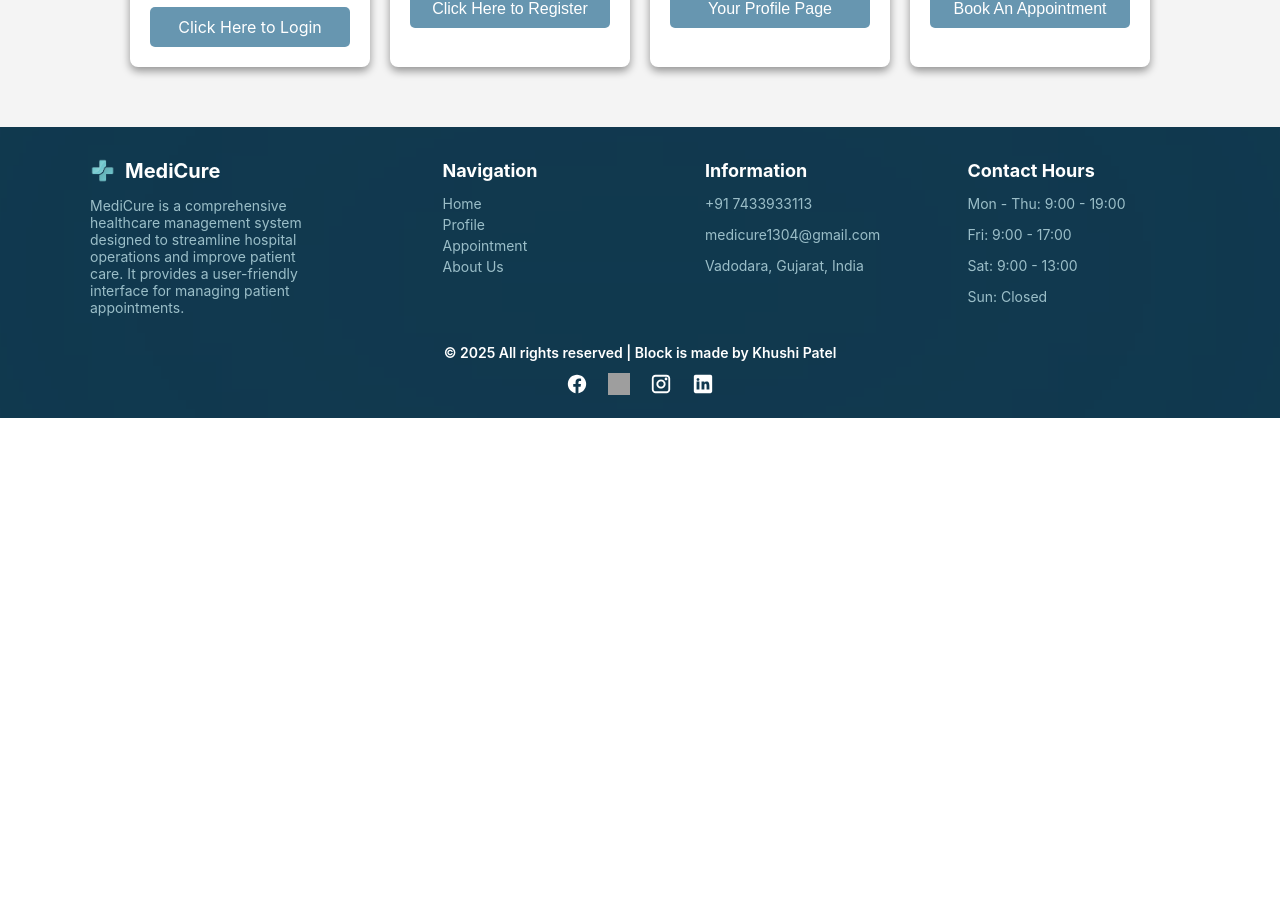
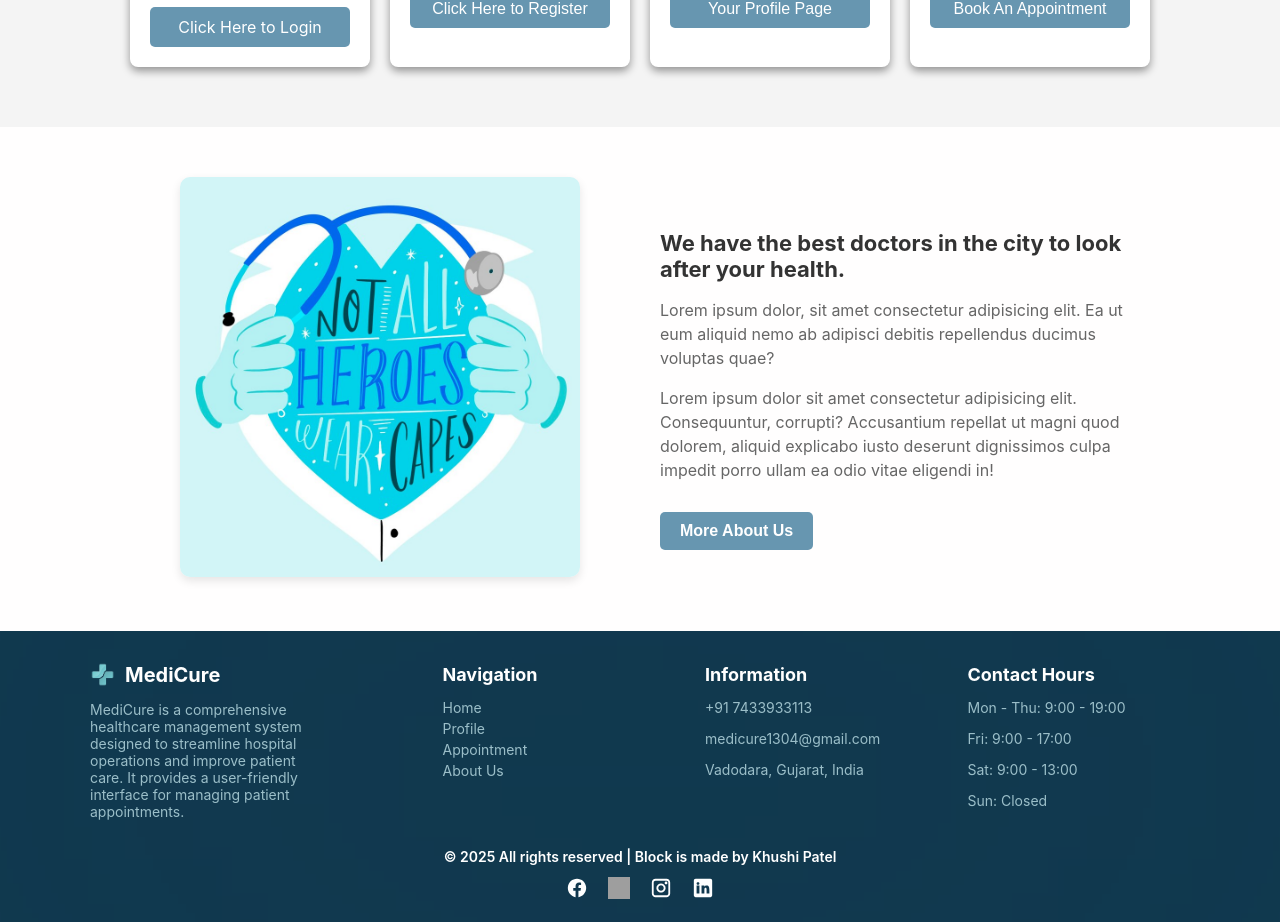
Before and after one commit to Khushi130404/MediRest, a React (Create React App) app: page / in a window 1280 px wide. Shown: the part 1094-2016 px from the top of the page. Before the commit the page ends 1512 px from the top, so only its background shows below. Built offline with nearby package versions, Linux system fonts and the light colour scheme; grey boxes are pictures that could not be loaded.

Commit message:
Heroes-Without-Cape

```diff
--- /dev/null
+++ b/src/components/HerosWithoutCape.js
@@ -0,0 +1,46 @@
+import React from "react";
+import styles from "./HerosWithoutCape.module.css";
+
+const HerosWithoutCape = () => {
+  return (
+    <div className={styles.about}>
+      <div className={styles.content2}>
+        {/* Image Section */}
+        <div className={styles.img}>
+          <div className={styles.image}>
+            <img
+              src="/image/heroes.jpg"
+              alt="All Heroes Wear Capes"
+              className={styles.allHeroesWear}
+            />
+          </div>
+        </div>
+
+        {/* Text Section */}
+        <div className={styles.text}>
+          <div className={styles.title}>
+            <p className={styles.p}>
+              We have the best doctors in the city to look after your health.
+            </p>
+            <p className={styles.textWrapper5}>
+              Lorem ipsum dolor, sit amet consectetur adipisicing elit. Ea ut
+              eum aliquid nemo ab adipisci debitis repellendus ducimus voluptas
+              quae?
+            </p>
+            <p className={styles.textWrapper6}>
+              Lorem ipsum dolor sit amet consectetur adipisicing elit.
+              Consequuntur, corrupti? Accusantium repellat ut magni quod
+              dolorem, aliquid explicabo iusto deserunt dignissimos culpa
+              impedit porro ullam ea odio vitae eligendi in!
+            </p>
+            <button className={styles.button}>
+              <div className={styles.getStartedNow}>More About Us</div>
+            </button>
+          </div>
+        </div>
+      </div>
+    </div>
+  );
+};
+
+export default HerosWithoutCape;
--- /dev/null
+++ b/src/components/HerosWithoutCape.module.css
@@ -0,0 +1,80 @@
+.about {
+  display: flex;
+  justify-content: center;
+  align-items: center;
+  padding: 50px 20px;
+  background-color: #fffefe;
+}
+
+.content2 {
+  display: flex;
+  flex-direction: row;
+  align-items: center;
+  justify-content: space-between;
+  max-width: 1000px;
+  width: 100%;
+  gap: 40px;
+}
+
+.img {
+  flex: 1;
+  display: flex;
+  justify-content: center;
+  align-items: center;
+}
+
+.image {
+  width: 100%;
+  max-width: 400px;
+}
+
+.allHeroesWear {
+  width: 100%;
+  height: auto;
+  border-radius: 10px;
+  box-shadow: 0 4px 10px rgba(0, 0, 0, 0.1);
+}
+
+.text {
+  flex: 1;
+  text-align: left;
+}
+
+.title {
+  max-width: 500px;
+}
+
+.p {
+  font-size: 22px;
+  font-weight: bold;
+  color: #333;
+  margin-bottom: 10px;
+}
+
+.textWrapper5,
+.textWrapper6 {
+  font-size: 16px;
+  color: #666;
+  margin-bottom: 10px;
+  line-height: 1.5;
+}
+
+.button {
+  background-color: #427d9dcd;
+  color: white;
+  padding: 10px 20px;
+  border: none;
+  border-radius: 5px;
+  cursor: pointer;
+  font-size: 16px;
+  margin-top: 20px;
+  transition: background-color 0.3s ease;
+}
+
+.button:hover {
+  background-color: #427d9d;
+}
+
+.getStartedNow {
+  font-weight: bold;
+}
--- a/src/components/HomePage.js
+++ b/src/components/HomePage.js
@@ -3,6 +3,7 @@ import Navbar from "./Navbar";
 import Footer from "./Footer";
 import Welcome from "./Welcome";
 import Menu from "./Menu";
+import HerosWithCape from "./HerosWithoutCape";
 
 const HomePage = () => {
   return (
@@ -10,6 +11,7 @@ const HomePage = () => {
       <Navbar />
       <Welcome></Welcome>
       <Menu></Menu>
+      <HerosWithCape></HerosWithCape>
       <Footer />
     </div>
   );
```
Also changed, not shown: public/image/heroes.jpg (added).
